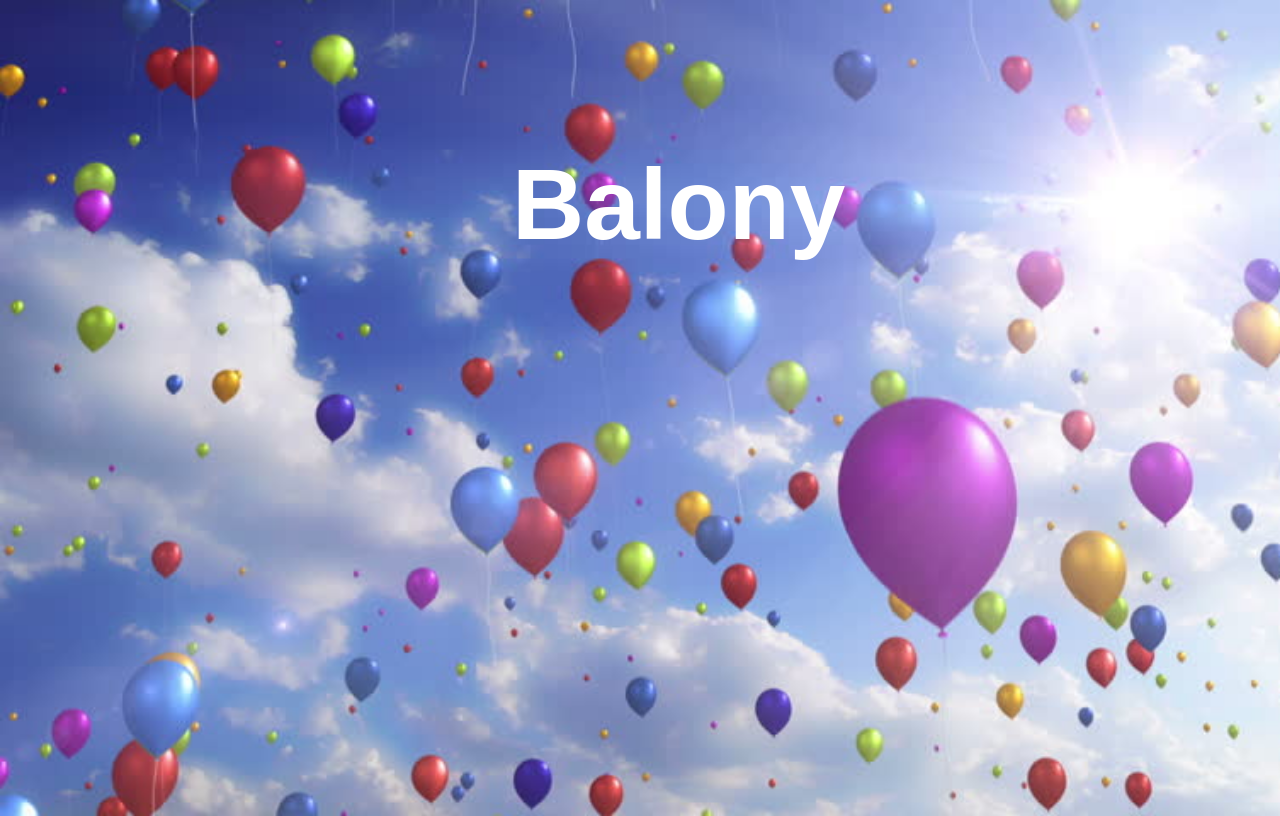
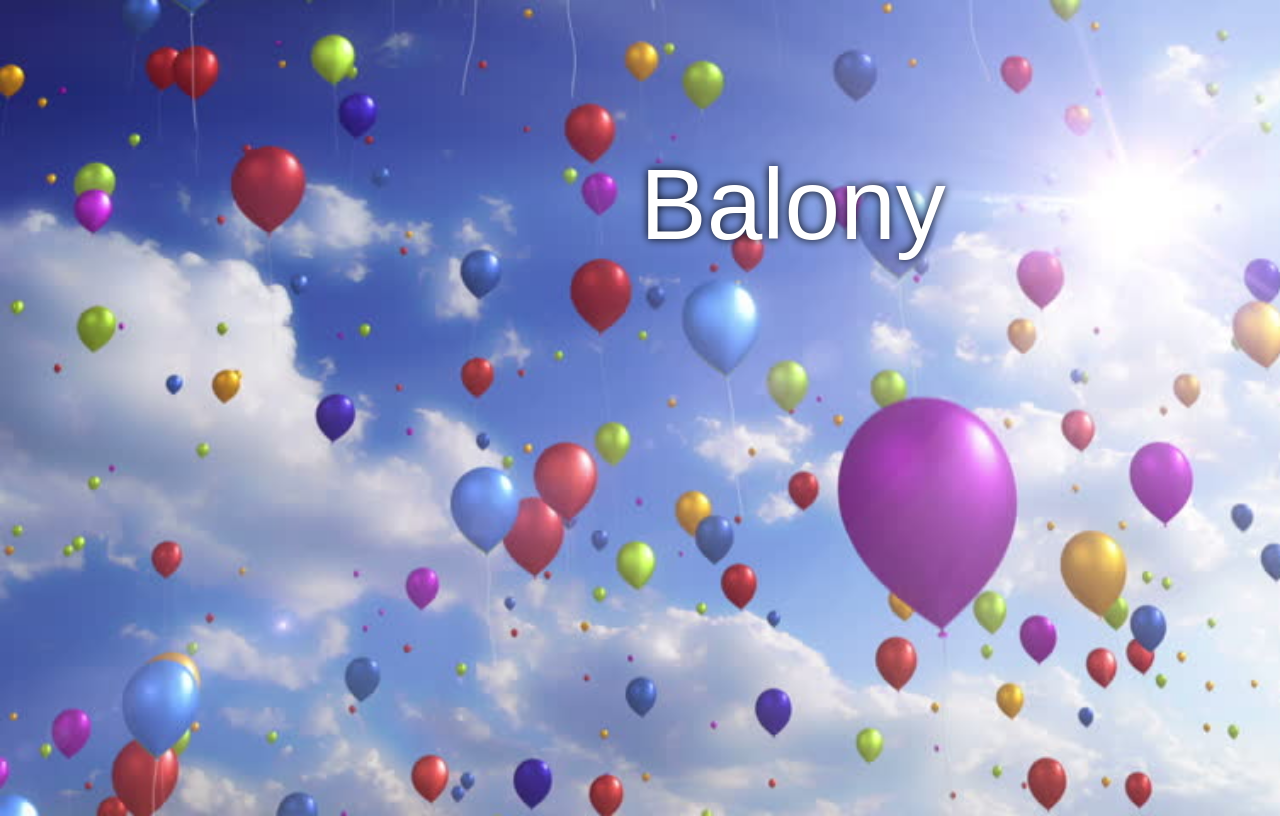
Before and after one commit to TheMrZax/projekt-2, a plain HTML site: page index.html in a window 1280 px wide. Drawn offline with Linux system fonts and the light colour scheme.

Commit message:
Change h1 style:
-left property
-text-shadow property
-font-weight property

```diff
--- a/style.css
+++ b/style.css
@@ -8,8 +8,10 @@ body {
 header h1 {
     position: absolute;
     top: 10%;
-    left: 40%;
+    left: 50%;
     color: white;
     font-family: sans-serif;
     font-size: 100px;
+    font-weight: 400;
+    text-shadow: 0 0 10px black;
 }
```
